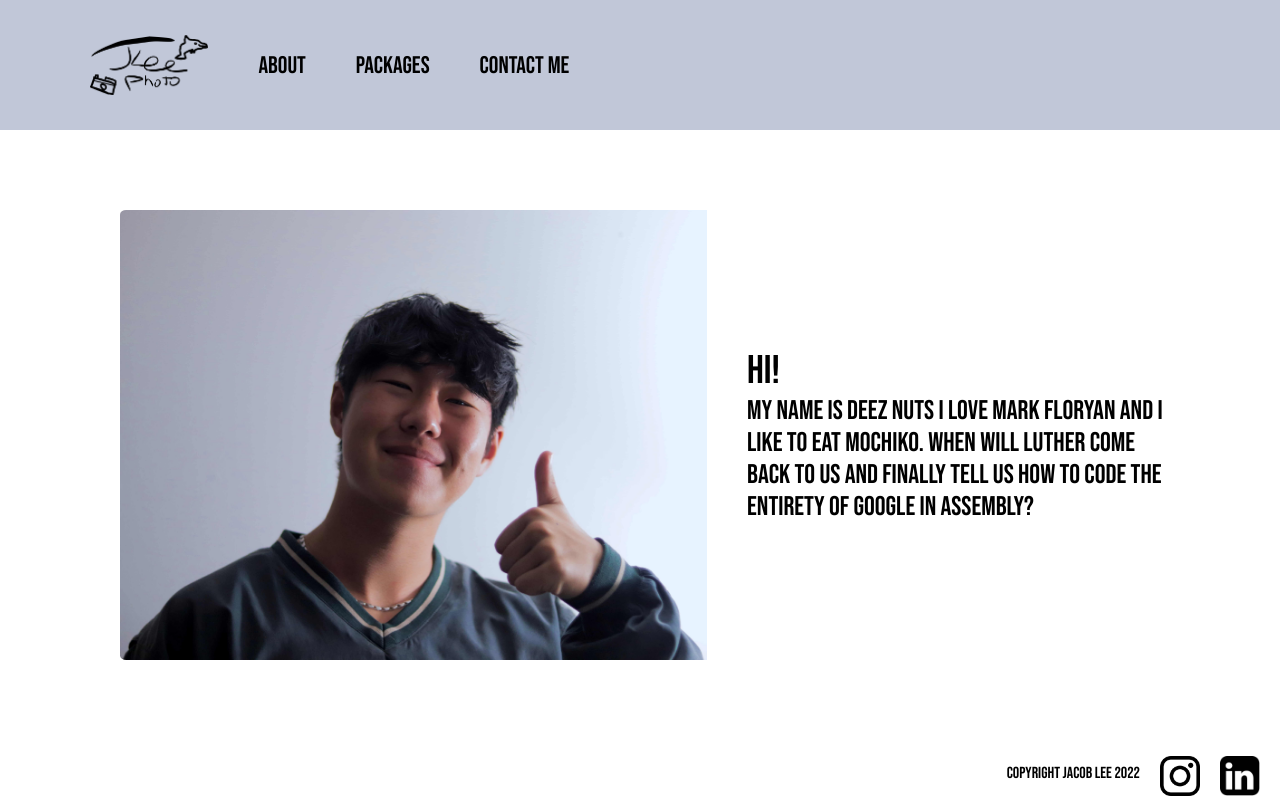
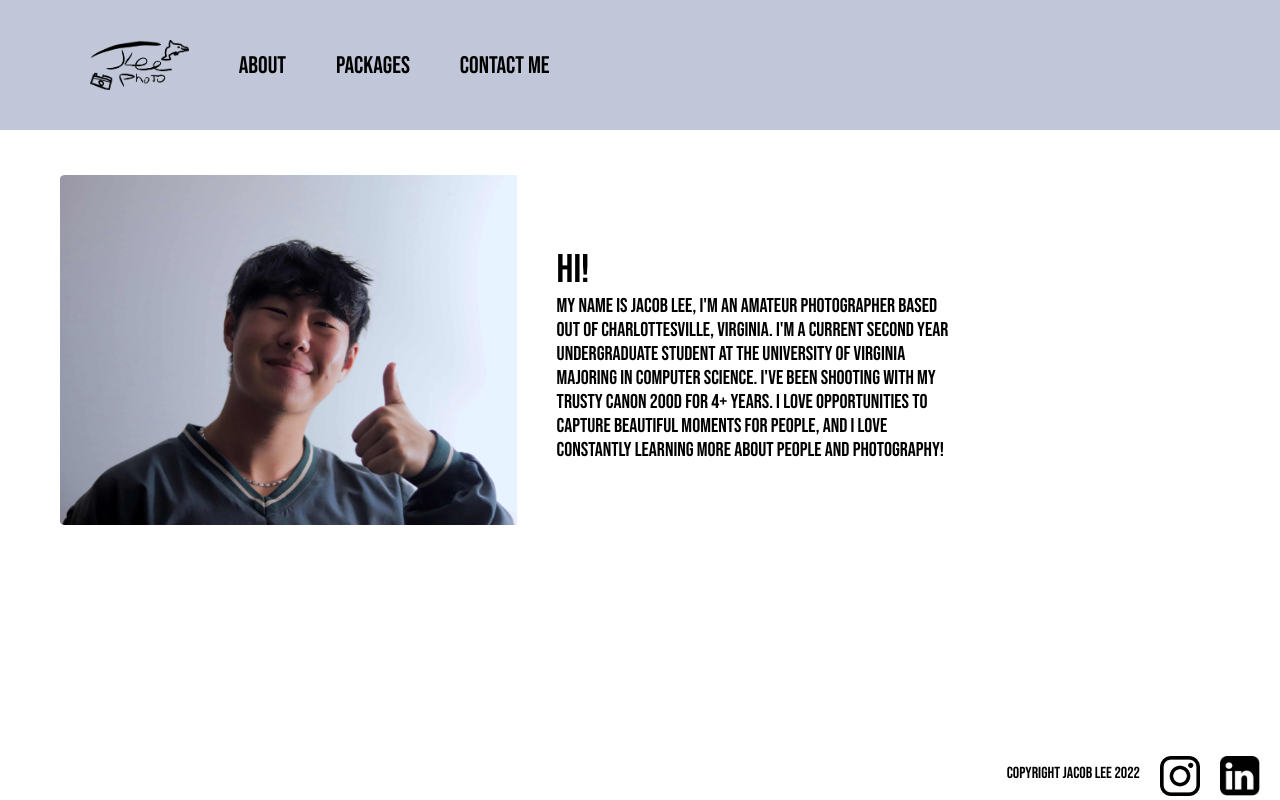
Before and after one commit to KingDolphin123/photographywebsite, a React (Create React App) app: page /about in a window 1280 px wide. Built offline with nearby package versions, Linux system fonts and the light colour scheme; a web font is replaced by a local one.

Commit message:
contact page done!

```diff
--- a/src/Components/About.js
+++ b/src/Components/About.js
@@ -12,9 +12,11 @@ const About = () => {
           <p className="abouttext hi">Hi!</p>
           <p className="abouttext">
             {" "}
-            my name is deez nuts i love mark floryan and i like to eat mochiko.
-            When will luther come back to us and finally tell us how to code the
-            entirety of google in assembly?{" "}
+            My name is Jacob Lee, I'm an amateur photographer based out of Charlottesville, Virginia. I'm a
+            current second year undergraduate student at the University of Virginia majoring in computer
+            science. I've been shooting with my trusty Canon 200D for 4+ years. I love opportunities
+            to capture beautiful moments for people, and I love constantly learning more about people
+            and photography!{" "}
           </p>
         </div>
       </div>
--- a/src/Components/Contact.js
+++ b/src/Components/Contact.js
@@ -8,20 +8,28 @@ const Contact = () => {
   const [userName, setUserName] = useState("");
   const [email, setEmail] = useState("");
   const [message, setMessage] = useState("");
+  const [messagesend, setMessagesend] = useState("email");
   const submit = () => {
+    setMessagesend("email sent");
+    handleRender();
     const serviceID = "service_gwttkc3";
     const templateID = "template_8u3euar";
     const publicKey = "vOAm-rr8fBIQQW1Gi";
     const params = { userName, email, message };
-    emailjs.send(serviceID, templateID, params, publicKey);
+    // emailjs.send(serviceID, templateID, params, publicKey);
     setUserName("");
     setEmail("");
     setMessage("");
   };
+  const handleRender = () => {
+    setTimeout(() => {
+       setMessagesend("email");
+    }, 3000);
+  }
   return (
-    <div className = "contactfinal">
+    <div className="contactfinal">
       <div className="contact">
-        <p className = "contacttext">Contact Me</p>
+        <p className="contacttext">Contact Me</p>
         <input
           type="text"
           placeholder="Your Name"
@@ -43,7 +51,10 @@ const Contact = () => {
           onChange={(e) => setMessage(e.target.value)}
           className="inputform"
         />
-        <button className="inputform but" onClick={submit}>Submit</button>
+        <button className="inputform but" onClick={submit}>
+          Submit
+        </button>
+        <p className = {messagesend}>Email Sent!</p>
       </div>
       <div className="footer">
         <p className="footertext">Copyright Jacob Lee 2022</p>
--- a/src/Css/About.css
+++ b/src/Css/About.css
@@ -13,7 +13,7 @@
 }
 .aboutdiv{
     margin-left:120px;
-    width: 1050px;
+    width: 1200px;
     display:flex;
     flex-direction: row;
     justify-content: center;
@@ -26,15 +26,15 @@
     font-size: 27px;
 }
 .hi{
-    font-size:40px;
+    font-size:60px;
 }
-@media only screen and (max-width: 1200px) {
+@media only screen and (max-width: 1350px) {
     .about{
         padding-top:175px;
     }
     .aboutdiv{
         margin-left:60px;
-        width:850px;
+        width:900px;
     }
     .picture{
         height:350px;
@@ -50,12 +50,13 @@
         font-size:40px;
     }
 }
-@media only screen and (max-width: 930px) {
+@media only screen and (max-width: 950px) {
     .aboutdiv{
         margin-left:10vw;
         flex-direction: column;
         justify-content: center;
         width:80vw;
+        margin-bottom: 100px;
     }
     .picture{
         height:60vw;
--- a/src/Css/Contact.css
+++ b/src/Css/Contact.css
@@ -33,3 +33,17 @@
     width:20vw;
     padding:.5rem;
 }
+.inputform:hover{
+    background-color: rgb(32, 37, 42);
+    color:white;
+    transition: .5s;
+}
+.email{
+    opacity:0;
+    transition: .5s;
+
+}
+.sent{
+    opacity:100;
+    transition: .5s;
+}
--- a/src/Css/Navbar.css
+++ b/src/Css/Navbar.css
@@ -2,7 +2,9 @@
 
 .logo {
   width: auto;
-  height:60px;
+  height:50px;
+  transition: .5s;
+
 }
 .navlinksflex {
   height: 100%;
@@ -32,6 +34,10 @@
   transform: skewY(3deg) skewX(-2deg);
   color: #31628D;
 }
+.logo:hover{
+  height:60px;
+  transition: .5s;
+}
 
 @media only screen and (min-width: 600px) {
   .navlinksflex {
```
